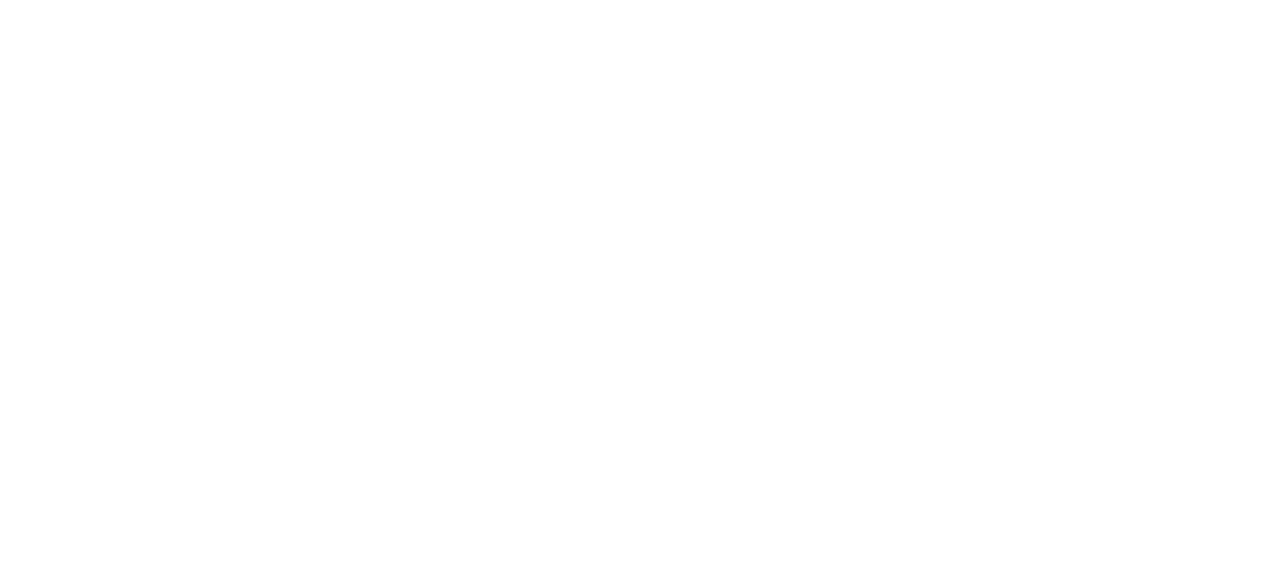
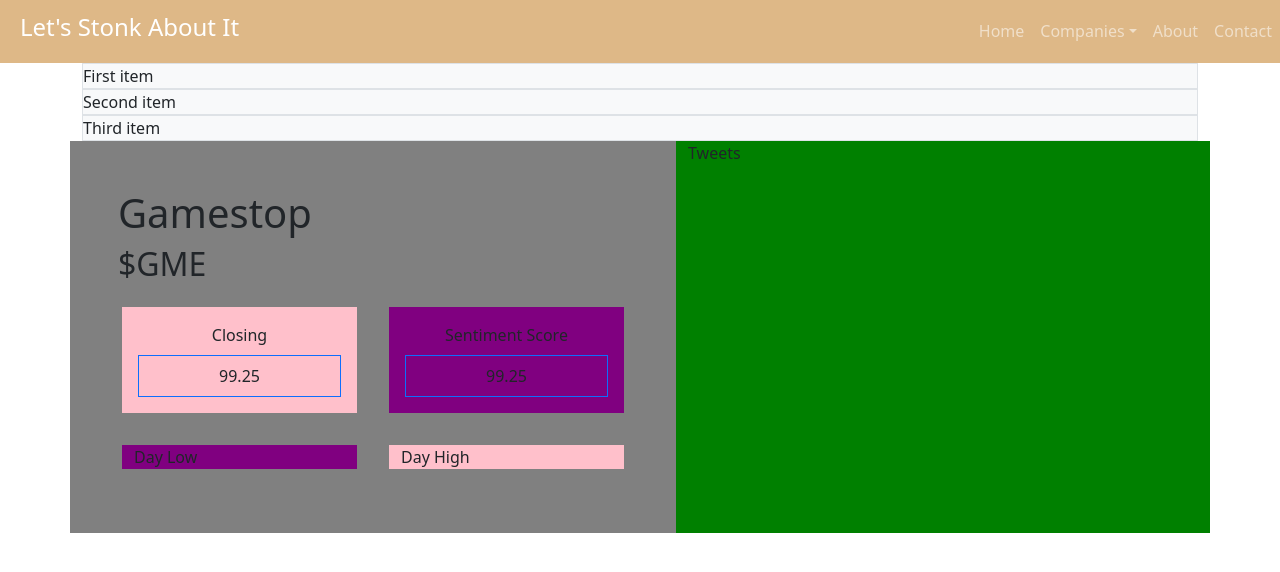
Before and after one commit to kawaharm/lets-stonk-about-it, a React (Create React App) app: page /gme in a window 1280 px wide. Before the commit this address had no page. Shown: the top 572 px of the page. Built offline with nearby package versions, Linux system fonts and the light colour scheme; no server answers.

Commit message:
Updated navbar, started Gamestop page

```diff
--- a/package.json
+++ b/package.json
@@ -7,8 +7,10 @@
     "@testing-library/react": "^12.1.2",
     "@testing-library/user-event": "^13.5.0",
     "axios": "^0.25.0",
+    "bootstrap": "^5.1.3",
     "dotenv": "^14.3.2",
     "react": "^17.0.2",
+    "react-bootstrap": "^2.1.1",
     "react-dom": "^17.0.2",
     "react-router-dom": "^6.2.1",
     "react-scripts": "5.0.0",
--- a/public/index.html
+++ b/public/index.html
@@ -24,7 +24,7 @@
       work correctly both with client-side routing and a non-root public URL.
       Learn how to configure a non-root public URL by running `npm run build`.
     -->
-    <title>React App</title>
+    <title>Lets Stonk About It</title>
   </head>
   <body>
     <noscript>You need to enable JavaScript to run this app.</noscript>
--- a/src/App.css
+++ b/src/App.css
@@ -1,38 +1,3 @@
-.App {
-  text-align: center;
+.bg-navMain {
+  background-color: burlywood;
 }
-
-.App-logo {
-  height: 40vmin;
-  pointer-events: none;
-}
-
-@media (prefers-reduced-motion: no-preference) {
-  .App-logo {
-    animation: App-logo-spin infinite 20s linear;
-  }
-}
-
-.App-header {
-  background-color: #282c34;
-  min-height: 100vh;
-  display: flex;
-  flex-direction: column;
-  align-items: center;
-  justify-content: center;
-  font-size: calc(10px + 2vmin);
-  color: white;
-}
-
-.App-link {
-  color: #61dafb;
-}
-
-@keyframes App-logo-spin {
-  from {
-    transform: rotate(0deg);
-  }
-  to {
-    transform: rotate(360deg);
-  }
-}
--- a/src/App.js
+++ b/src/App.js
@@ -1,9 +1,12 @@
 // Imports
 import React, { useEffect, useState } from 'react';
-import { BrowserRouter as Router, Routes, Route } from 'react-router-dom';
+import { BrowserRouter as Router, Routes, Route, Link } from 'react-router-dom';
+import { Nav, Navbar, NavDropdown } from 'react-bootstrap';
+
 
 // CSS
 import './App.css';
+import 'bootstrap/dist/css/bootstrap.min.css';
 
 // Components
 import Tweet from './components/Tweet';
@@ -11,8 +14,27 @@
 function App() {
   return (
     <Router>
+      <Navbar bg="navMain" variant="dark" sticky="top" expand="md" collapseOnSelect>
+        <Navbar.Brand>
+          <h4 style={{ marginLeft: "20px" }}>Let's Stonk About It</h4>
+        </Navbar.Brand>
+        <Navbar.Toggle />
+        <Navbar.Collapse className="justify-content-end">
+          <Nav>
+            <Nav.Link href="/">Home</Nav.Link>
+            <NavDropdown title="Companies">
+              <NavDropdown.Item as={Link} to="/gme">GME</NavDropdown.Item>
+              <NavDropdown.Item href="">AAPL</NavDropdown.Item>
+              <NavDropdown.Item href="">TSLA</NavDropdown.Item>
+            </NavDropdown>
+            <Nav.Link href="">About</Nav.Link>
+            <Nav.Link href="">Contact</Nav.Link>
+          </Nav>
+        </Navbar.Collapse>
+      </Navbar>
+
       <Routes>
-        <Route path='/' element={<Tweet />} />
+        <Route path='/gme' element={<Tweet />} />
       </Routes>
     </Router>
   );
--- a/src/components/Tweet.js
+++ b/src/components/Tweet.js
@@ -1,6 +1,8 @@
 // Imports
 import React, { useState, useEffect } from 'react';
 import axios from 'axios';
+import { Button, Alert, Container, Row, Col, Stack } from 'react-bootstrap'
+
 
 // Use this key to connect to server
 const { REACT_APP_SERVER_URL } = process.env;
@@ -21,9 +23,39 @@
     }, []);
 
     return (
-        <div>
-            <h1>Let's {tweets} about it!</h1>
-        </div>
+        <Container fluid="xl">
+            <Stack>
+                <div className="bg-light border">First item</div>
+                <div className="bg-light border">Second item</div>
+                <div className="bg-light border">Third item</div>
+            </Stack>
+
+            <Row>
+
+                <Col className="p-5" style={{ backgroundColor: "gray" }}>
+                    <h1>Gamestop</h1>
+                    <h2>$GME</h2>
+                    <Row>
+                        <Col className="m-3 p-3" style={{ backgroundColor: "pink" }}>
+                            <div className="mb-2 text-center">Closing</div>
+                            <div className="p-2 border border-primary text-center">99.25</div>
+                        </Col>
+                        <Col className="m-3 p-3" style={{ backgroundColor: "purple" }}>
+                            <div className="mb-2 text-center">Sentiment Score</div>
+                            <div className="p-2 border border-primary text-center">99.25</div>
+                        </Col>
+                    </Row>
+                    <Row>
+                        <Col className="m-3" style={{ backgroundColor: "purple" }}>Day Low</Col>
+                        <Col className="m-3" style={{ backgroundColor: "pink" }}>Day High</Col>
+                    </Row>
+                </Col>
+
+                <Col style={{ backgroundColor: "green" }}>Tweets</Col>
+
+
+            </Row>
+        </Container >
     );
 }
 
```
Also changed, not shown: 1 other file (tests, documents, lock files or other folders).
